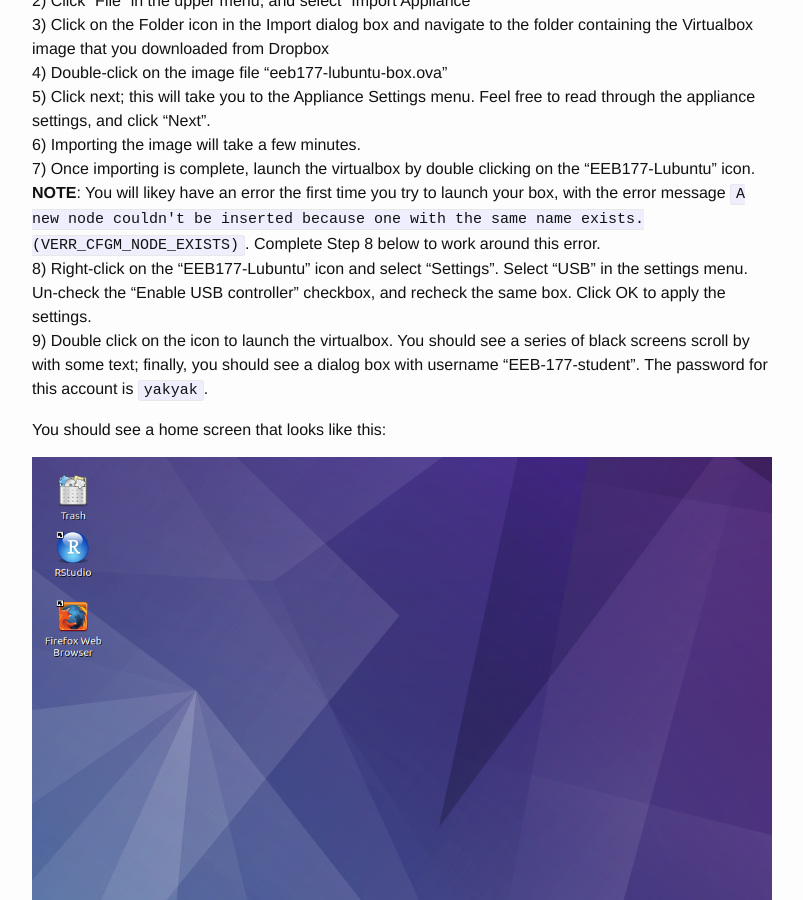
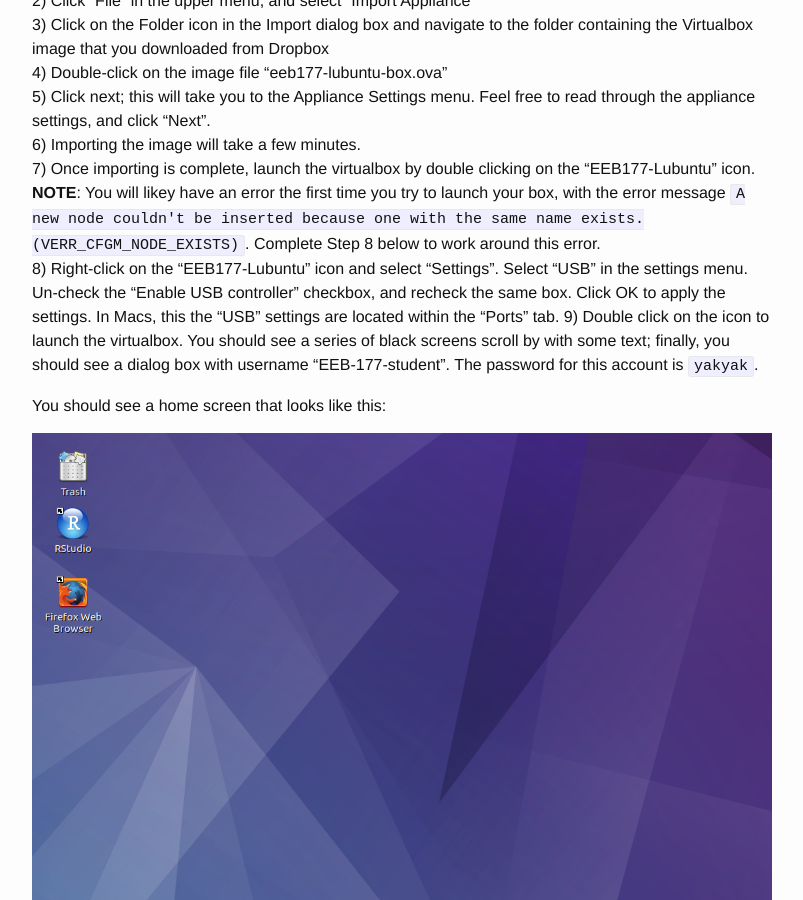
Before and after one commit to michaelalfaro/eeb177-W17.github.io, a Jekyll site: the page built from _posts/2017-01-02-setup-virtual-box.markdown, in a window 1280 px wide and 900 px high, scrolled down 687 px. Shown: the whole window, without its empty margins (238-1041 px from the left). Built offline with Jekyll 4.4.1, drawn with Linux system fonts in a browser that asks for light colours.

Commit message:
Update 2017-01-02-setup-virtual-box.markdown

```diff
--- a/_posts/2017-01-02-setup-virtual-box.markdown
+++ b/_posts/2017-01-02-setup-virtual-box.markdown
@@ -23,7 +23,7 @@ Follow these steps to get your virtualbox going:
 5) Click next; this will take you to the Appliance Settings menu. Feel free to read through the appliance settings, and click "Next".
 6) Importing the image will take a few minutes.
 7) Once importing is complete, launch the virtualbox by double clicking on the "EEB177-Lubuntu" icon. **NOTE**: You will likey have an error the first time you try to launch your box, with the error message `A new node couldn't be inserted because one with the same name exists. (VERR_CFGM_NODE_EXISTS)`. Complete Step 8 below to work around this error.
-8) Right-click on the "EEB177-Lubuntu" icon and select "Settings". Select "USB" in the settings menu. Un-check the "Enable USB controller" checkbox, and recheck the same box. Click OK to apply the settings.
+8) Right-click on the "EEB177-Lubuntu" icon and select "Settings". Select "USB" in the settings menu. Un-check the "Enable USB controller" checkbox, and recheck the same box. Click OK to apply the settings. In Macs, this the "USB" settings are located within the "Ports" tab.
 9) Double click on the icon to launch the virtualbox. You should see a series of black screens scroll by with some text; finally, you should see a dialog box with username "EEB-177-student". The password for this account is `yakyak`.
 
 You should see a home screen that looks like this:
```
